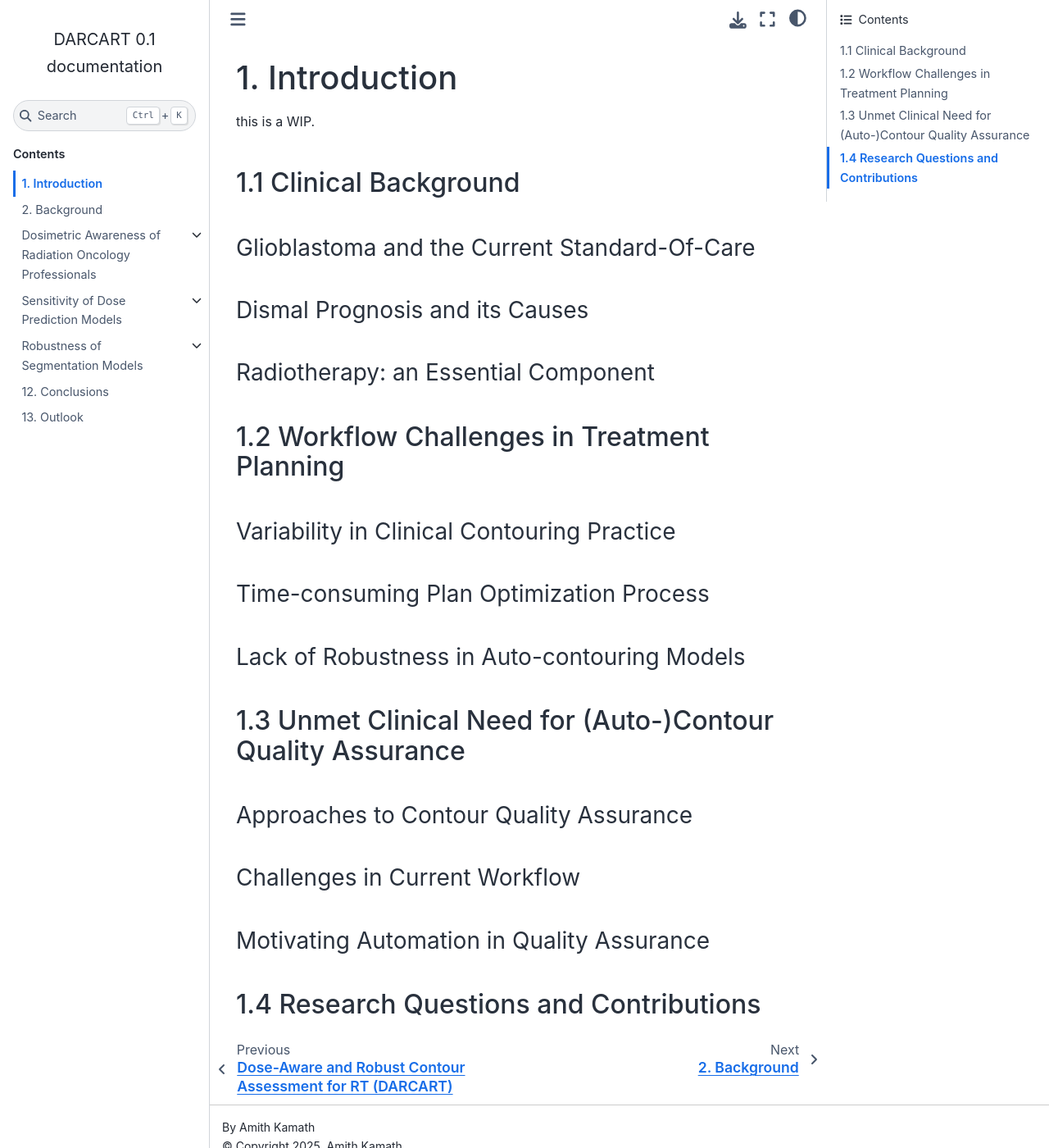
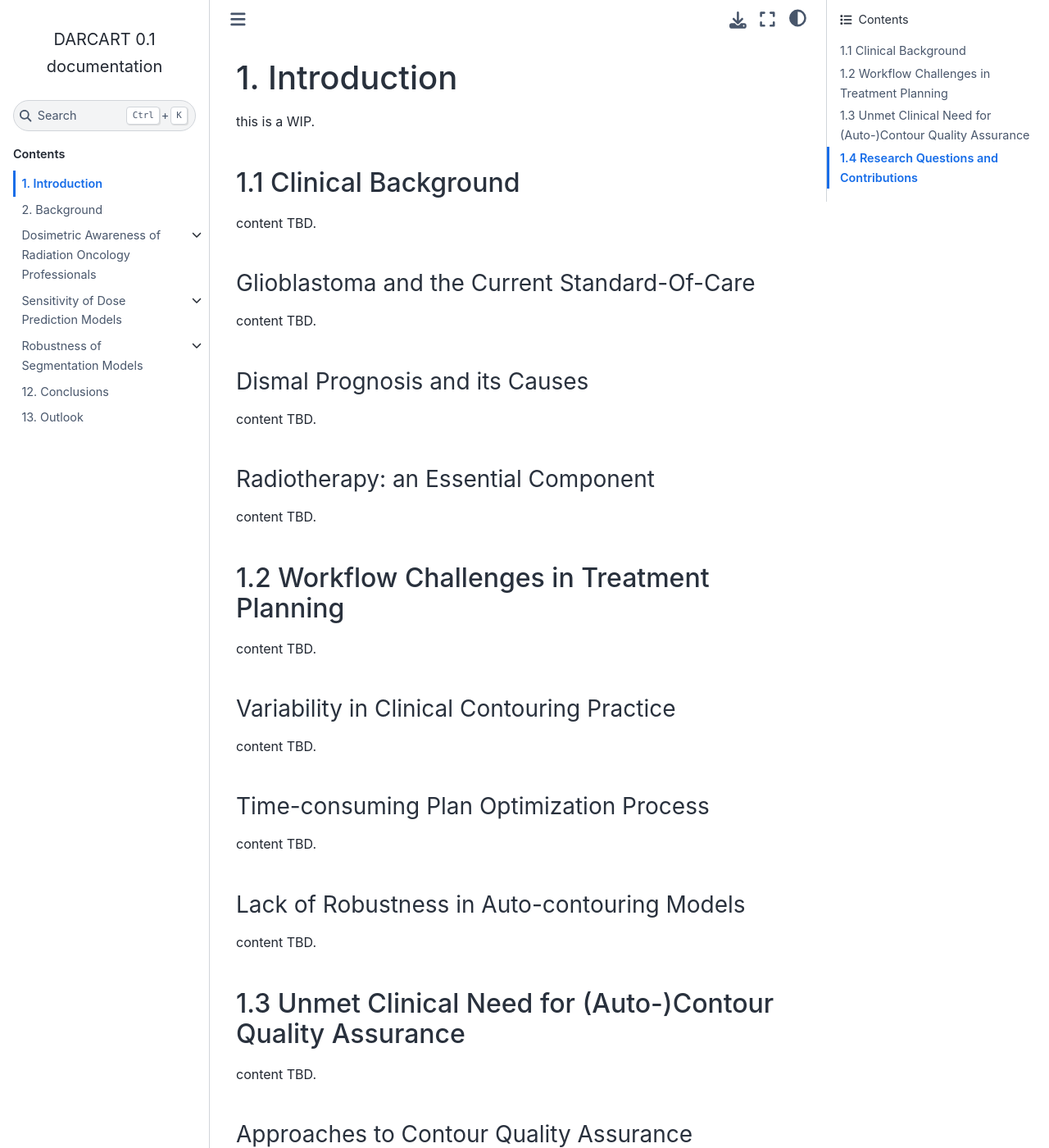
Before and after one commit to amithjkamath/darcart, a Sphinx documentation site: the page built from docs/intro/index.md, in a window 1280 px wide and 1400 px high. Shown: the whole window at 82% size. Built offline with Sphinx 7.4.7 and the Sphinx Book theme 1.1.4, drawn with Linux system fonts in a browser that asks for light colours; some of the changed text lies outside the part shown.

```diff
--- a/docs/intro/index.md
+++ b/docs/intro/index.md
@@ -4,26 +4,52 @@
 
 ## 1.1 Clinical Background
 
+content TBD.
+
 ### Glioblastoma and the Current Standard-Of-Care
+
+content TBD.
 
 ### Dismal Prognosis and its Causes
 
+content TBD.
+
 ### Radiotherapy: an Essential Component
+
+content TBD.
 
 ## 1.2 Workflow Challenges in Treatment Planning
 
+content TBD.
+
 ### Variability in Clinical Contouring Practice
+
+content TBD.
 
 ### Time-consuming Plan Optimization Process
 
+content TBD.
+
 ### Lack of Robustness in Auto-contouring Models
+
+content TBD.
 
 ## 1.3 Unmet Clinical Need for (Auto-)Contour Quality Assurance
 
+content TBD.
+
 ### Approaches to Contour Quality Assurance
+
+content TBD.
 
 ### Challenges in Current Workflow
 
+content TBD.
+
 ### Motivating Automation in Quality Assurance
 
+content TBD.
+
 ## 1.4 Research Questions and Contributions
+
+content TBD.
```
Also changed, not shown: docs/background/index.md (+15 -0 lines), docs/conclusions/index.md (+6 -0 lines), docs/outlook/index.md (+16 -0 lines).
